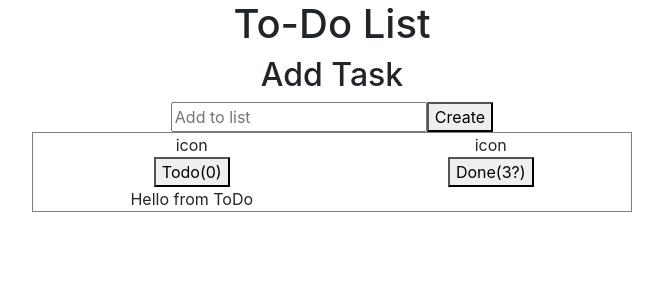
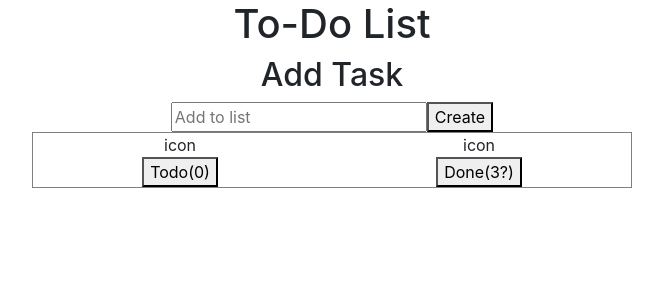
Before and after one commit to BernadetteCh/react-to-do-list-app, a React (Create React App) app: page / in a window 1280 px wide. Shown: the top 300 px of the page, without its empty margins (308-971 px from the left). Built offline with nearby package versions, Linux system fonts and the light colour scheme.

Commit message:
removed button and function

```diff
--- a/src/Todo.js
+++ b/src/Todo.js
@@ -1,21 +1,16 @@
-import React, {useState} from "react";
+import React from "react";
 
 
 
-export default function Todo(props){
+export default function Todo(){
 
-    const[todo, setTodo]=useState("Hello from ToDo");
 
-    function displayTodo(event){
-        event.preventDefault();
-        setTodo("So much todo!")
-    }
 
 
     return (
       <div className="todo">
-        <button onClick={displayTodo}>Todo(0)</button>
-        <div>{todo}</div>
+        <button>Todo(0)</button>
+
 
       </div>
     );
```
